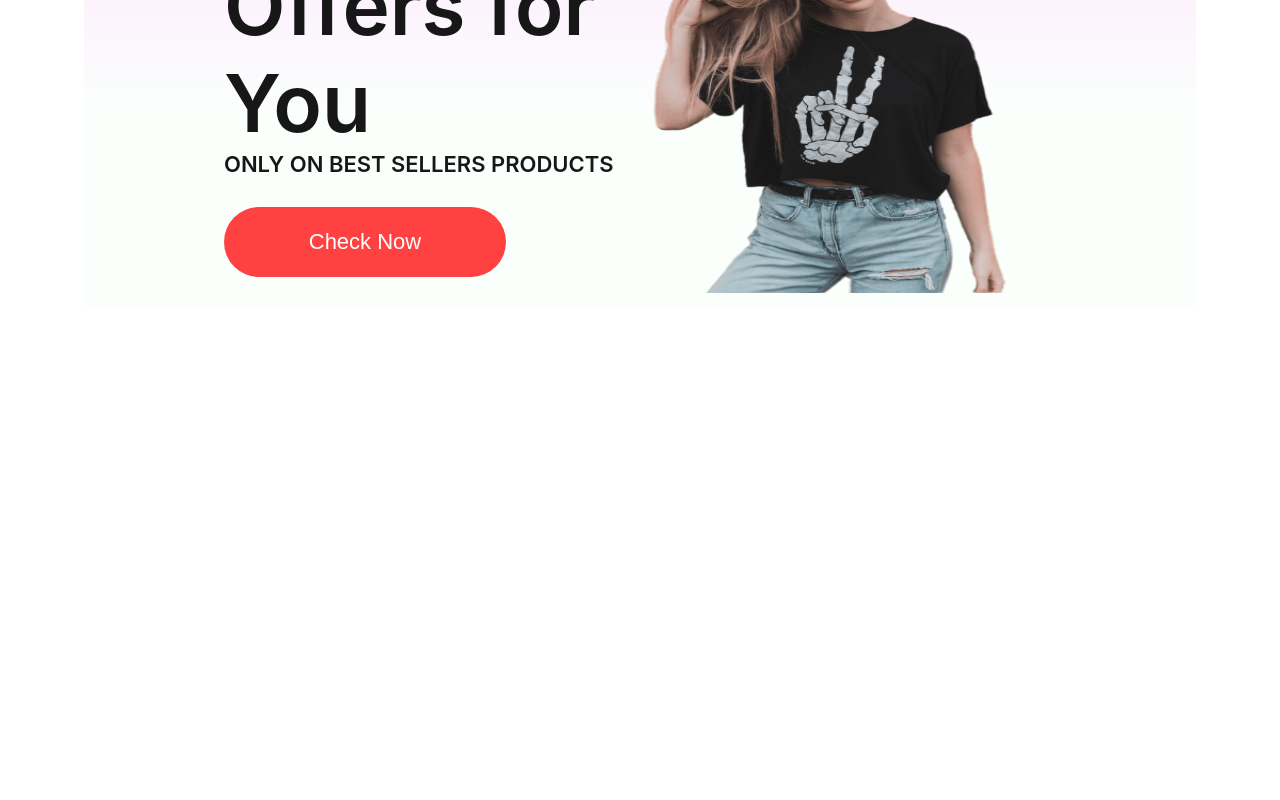
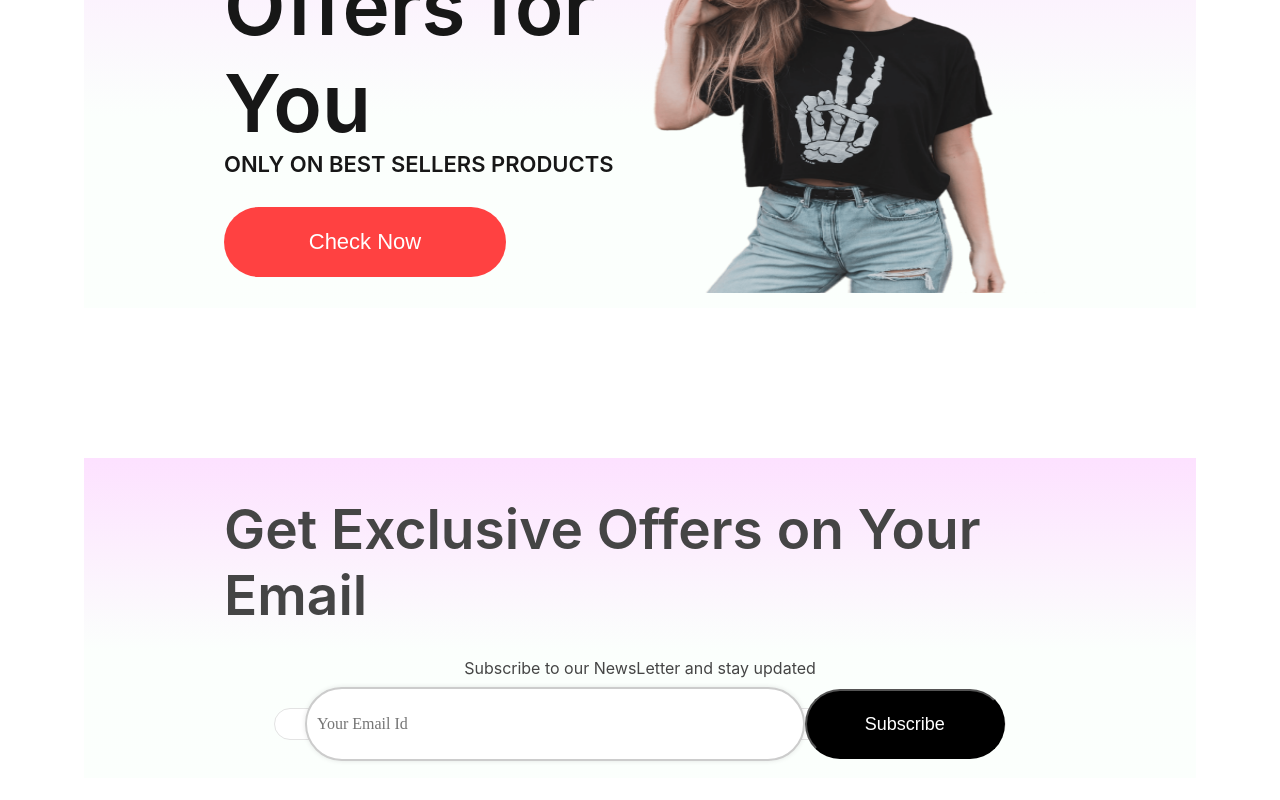
Before and after one commit to CuisineCode/Food_Ordering_Management_System_DBMS, a React (Create React App) app: page / in a window 1280 px wide. Shown: the part 1069-1869 px from the top of the page. Before the commit the page ends 1527 px from the top, so only its background shows below. Built offline with nearby package versions, Linux system fonts and the light colour scheme.

Commit message:
Added Breadcrums

```diff
--- a/src/Pages/Shop.jsx
+++ b/src/Pages/Shop.jsx
@@ -2,6 +2,7 @@ import React from "react";
 import Hero from "../components/heroes/hero";
 import Offers from "../components/Offers/Offers";
 import NewCollections from "../components/NewCollections/NewCollections";
+import NewsLetter from "../components/Newsletter/NewsLetter";
 
 const Shop = () =>{
   return(
@@ -10,6 +11,7 @@ const Shop = () =>{
     <Hero />
 
     <Offers />
+    <NewsLetter />
 
 
 
--- a/src/components/Footer/Footer.jsx
+++ b/src/components/Footer/Footer.jsx
@@ -1,3 +1,5 @@
+
+
 import React from "react";
 
 import footer_logo from '../assets/logo_big.png'
--- a/src/components/Items/Item.jsx
+++ b/src/components/Items/Item.jsx
@@ -1,11 +1,12 @@
 import React from 'react';
 import '../Items/Item.css';
+import { Link } from 'react-router-dom';
 
 
 const Item = (props) => {
  return(
   <div className='item'>
-     <img src = {props.image} alt = ""/>
+    <Link to = {'/product/${props.id}'}>  <img src = {props.image} alt = ""/></Link>
      <p>{props.name}</p>
      <div className='item-prices'>
       <div className='item-price-new'>
--- /dev/null
+++ b/src/components/Newsletter/NewsLetter.css
@@ -0,0 +1,65 @@
+.newsletter{
+    width:65%;
+    height:40vh;
+    display: flex;
+    flex-direction: column;
+    align-items: center;
+    justify-content: center;
+    margin: auto;
+    padding: 0px 140px;
+    margin-bottom: 150px;
+    background: linear-gradient(180deg, #fde1ff 0%, #e1ffea22 60%);
+    gap: 30px;
+
+}
+
+.newsletter h1{
+    color: #454545;
+    font-size: 55px;
+    font-weight: 600;
+
+}
+
+.newsletter p{
+    color:#454545;
+}
+
+.newsletter div{
+    display: flex;
+    align-items: center;
+    justify-content: center;
+    background: white;
+    width: 730px;
+    height: 30px;
+    border-radius: 80px;
+    border: 1px solid #e3e3e3;
+}
+
+.newsletter input{
+        width: 500px;
+        height: 50px;
+        margin-left: 30px;
+        padding: 10px;
+
+        border: 2px solid #ccc;
+
+        border-radius: 50px;
+
+        outline: none;
+        color: #616161;
+        font-family: Poppins;
+        font-size: 16px;
+        box-shadow: 0 0 5px rgba(0, 0, 0, 0.1);
+}
+
+.newsletter div button{
+    width: 210px;
+    height: 70px;
+    border-radius: 80px;
+    background: black;
+    color: white;
+    font-size: 18px;
+    cursor:pointer;
+
+
+}
--- a/src/components/Newsletter/NewsLetter.jsx
+++ b/src/components/Newsletter/NewsLetter.jsx
@@ -1,14 +1,14 @@
 import React from "react";
-
+import '../Newsletter/NewsLetter.css';
 const NewsLetter = () => {
     return(
       <>
-      <div className="w-11/12 max-w-6xl mx-auto h-[40vh] flex flex-col items-center justify-center m-auto pt-0 pb-0 pl-140 pl-140 mb-150 bg-gradient-to-b from-[#fde1ff] to-[#e1ffea22] gap-7">
-        <h1 className="text-[#454545] text-6xl font-semibold"> Get Exclusive Offers on Your Email </h1>
-        <p className="text-[#454545] text-xl"> Subscribe to our NewsLetter and stay updated</p>
-        <div className="flex items-center justify-between bg-white w-96 h-16 rounded-md border-1 border-[#e3e3e3]">
+      <div className = "newsletter">
+        <h1> Get Exclusive Offers on Your Email </h1>
+        <p> Subscribe to our NewsLetter and stay updated</p>
+        <div>
             <input type="email" placeholder="Your Email Id" className="w-full ml-8 border-none outline-none text-[#616161] font-serif text-base" />
-            <button className="w-1/4 h-full rounded-md bg-black text-white text-xs cursor-pointer"> Subscribe </button>
+            <button> Subscribe </button>
         </div>
       </div>
       </>
--- a/src/components/Offers/Offers.css
+++ b/src/components/Offers/Offers.css
@@ -6,9 +6,6 @@
     padding: 0px 140px;
     margin-bottom: 150px;
     background: linear-gradient(180deg, #fde1ff 0%, #e1ffea22 60%);
-
-
-
 
 }
 
```
Also changed, not shown: src/Pages/Product.jsx (+19 -0 lines), src/components/Breadcrums/Breadcrum.jsx (added, +24 -0 lines), src/components/Breadcrums/Breadcrum.css (added).
